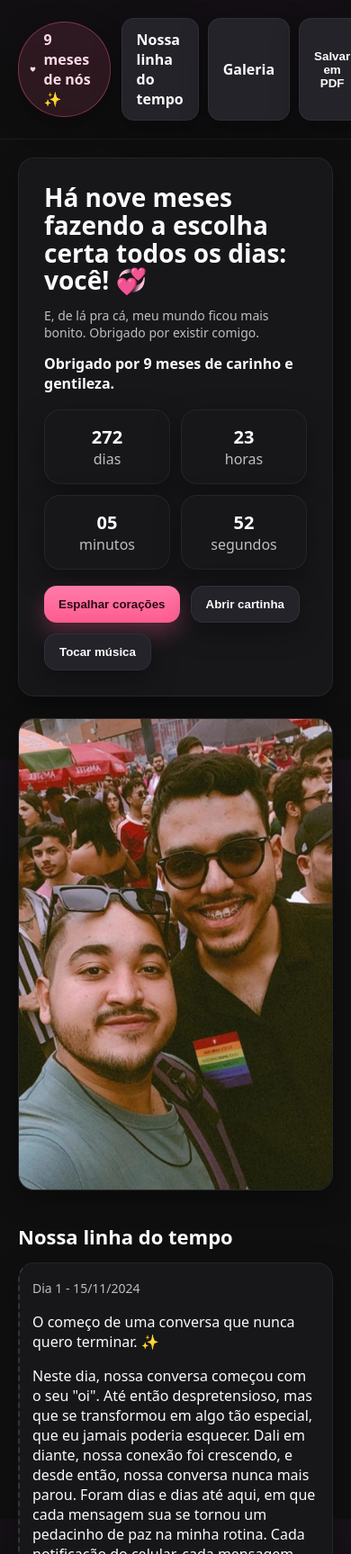
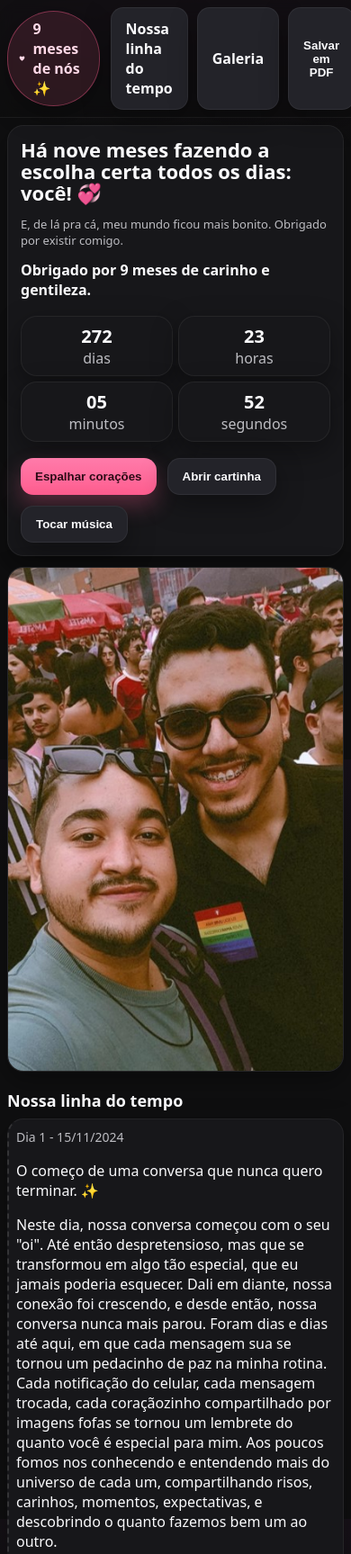
Before and after one commit to AlfredoRodrigo/myLove, a plain HTML site: page index.html in a window 390 px wide. Shown: the top 1727 px of the page at 90% size. Drawn offline with Linux system fonts and the light colour scheme.

Commit message:
Ajustando estilo em index.html

```diff
--- a/index.html
+++ b/index.html
@@ -101,6 +101,59 @@
 
     /* Print */
     @media print{ header, .cta-row, .aside-photo .placeholder small, .audio, .btn, button{display:none !important} body{background:#fff; color:#000} .card{box-shadow:none; border:1px solid #ddd} }
+
+    @media (max-width: 480px) {
+      .wrap {
+        padding: 8px;
+      }
+      main {
+        padding: 16px 4px 32px;
+      }
+      .hero {
+        grid-template-columns: 1fr !important;
+        gap: 12px;
+      }
+      .hero-card {
+        padding: 14px;
+      }
+      h1 {
+        font-size: 22px;
+      }
+      .subtitle {
+        font-size: 13px;
+      }
+      .stats {
+        grid-template-columns: 1fr 1fr;
+        gap: 6px;
+      }
+      .stat {
+        padding: 8px;
+      }
+      .section {
+        margin-top: 20px;
+      }
+      .section h2 {
+        font-size: 18px;
+        margin-bottom: 8px;
+      }
+      .grid {
+        grid-template-columns: 1fr !important;
+        gap: 8px;
+      }
+      .tile {
+        padding: 8px;
+      }
+      .aside-photo {
+        min-height: 140px;
+      }
+      .modal-header, .modal-body {
+        padding: 6px;
+      }
+      dialog {
+        width: 98vw;
+        padding: 0;
+      }
+    }
   </style>
 </head>
 <body>
```
